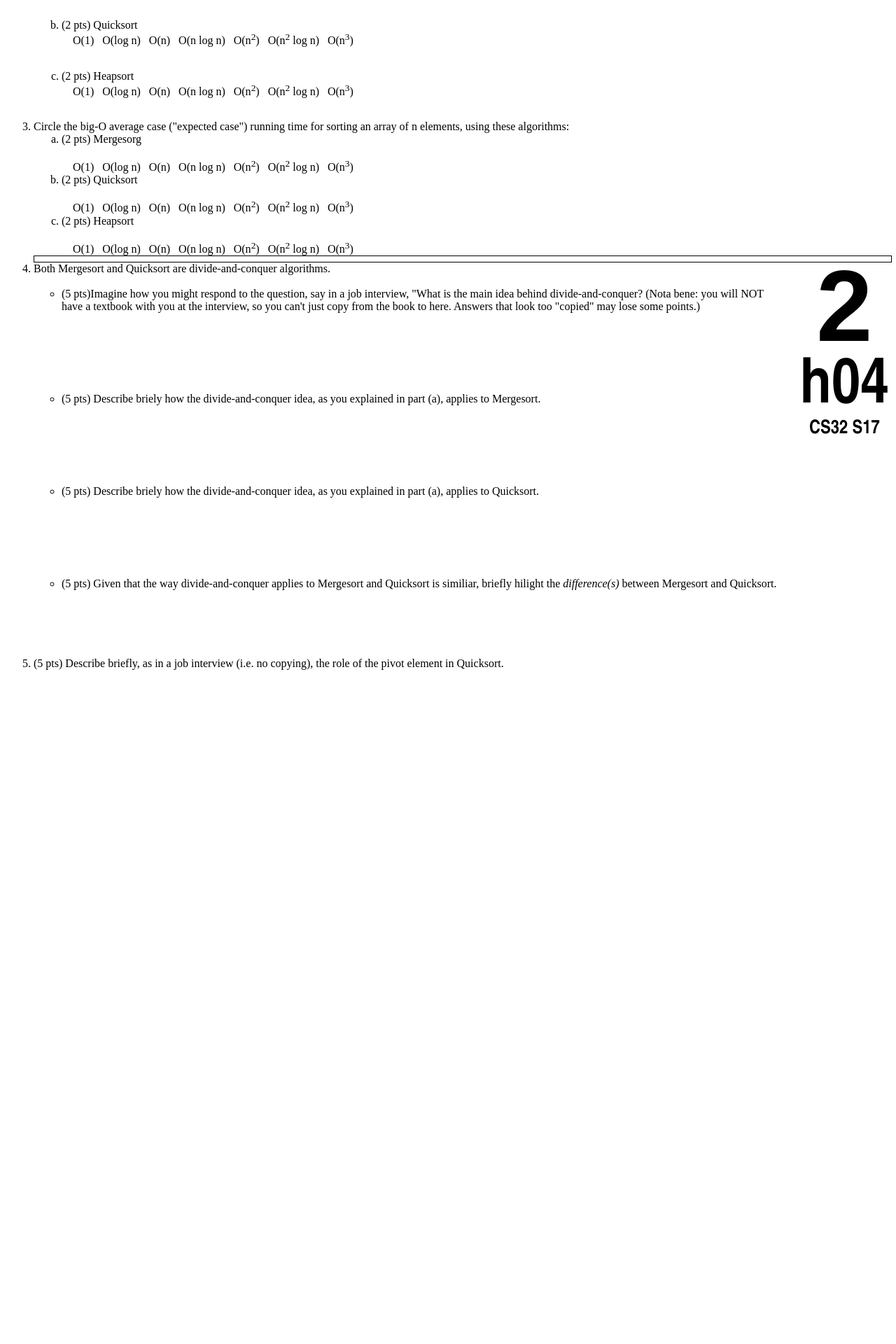
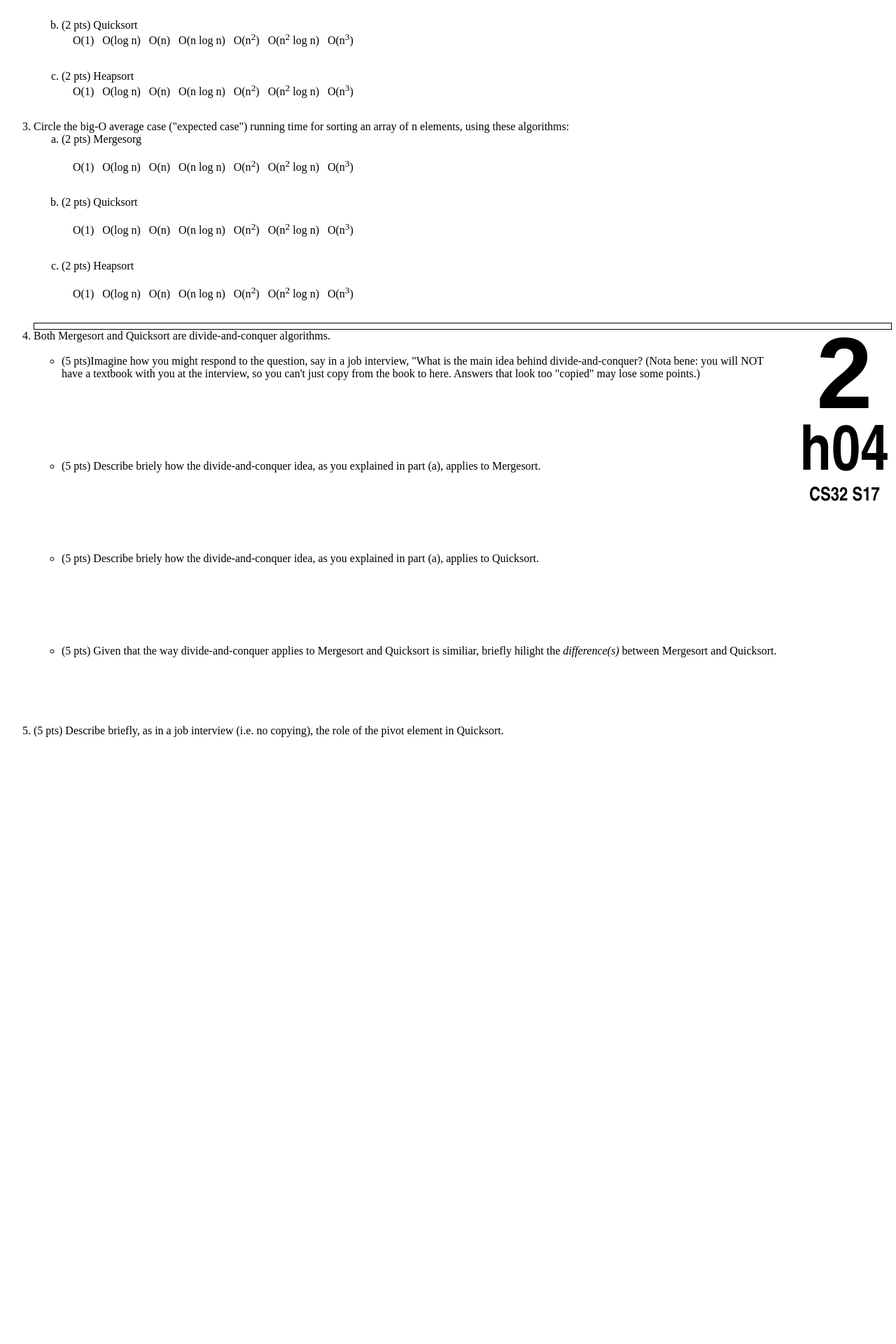
Before and after one commit to ucsb-cs32-s17/ucsb-cs32-s17.github.io, a Jekyll site: the page built from _hwk/h04.md, in a window 1280 px wide. Shown: the part 959-2879 px from the top of the page at 70% size. Built offline with Jekyll 4.4.1, drawn with Linux system fonts in a browser that asks for light colours.

Commit message:
Update h04.md

```diff
--- a/_hwk/h04.md
+++ b/_hwk/h04.md
@@ -43,15 +43,15 @@ https://ucsb-cs32-s17.github.io/hwk/h04/
 
    <li>Circle the big-O average case ("expected case") running time for sorting an array of n elements, using these algorithms:
    <ol>
-     <li>(2 pts) Mergesorg<br /><br />
+     <li style='margin-bottom:2em;'>(2 pts) Mergesorg<br /><br />
      O(1)   O(log n)   O(n)   O(n log n)   O(n<sup>2</sup>)   O(n<sup>2</sup> log n)   O(n<sup>3</sup>)
      </li>
 
-     <li>(2 pts) Quicksort<br /><br />
+     <li style='margin-bottom:2em;'>(2 pts) Quicksort<br /><br />
      O(1)   O(log n)   O(n)   O(n log n)   O(n<sup>2</sup>)   O(n<sup>2</sup> log n)   O(n<sup>3</sup>)
      </li>
 
-     <li>(2 pts) Heapsort<br /><br />
+     <li style='margin-bottom:2em;'>(2 pts) Heapsort<br /><br />
      O(1)   O(log n)   O(n)   O(n log n)   O(n<sup>2</sup>)   O(n<sup>2</sup> log n)   O(n<sup>3</sup>)
      </li>
     </ol>
```
